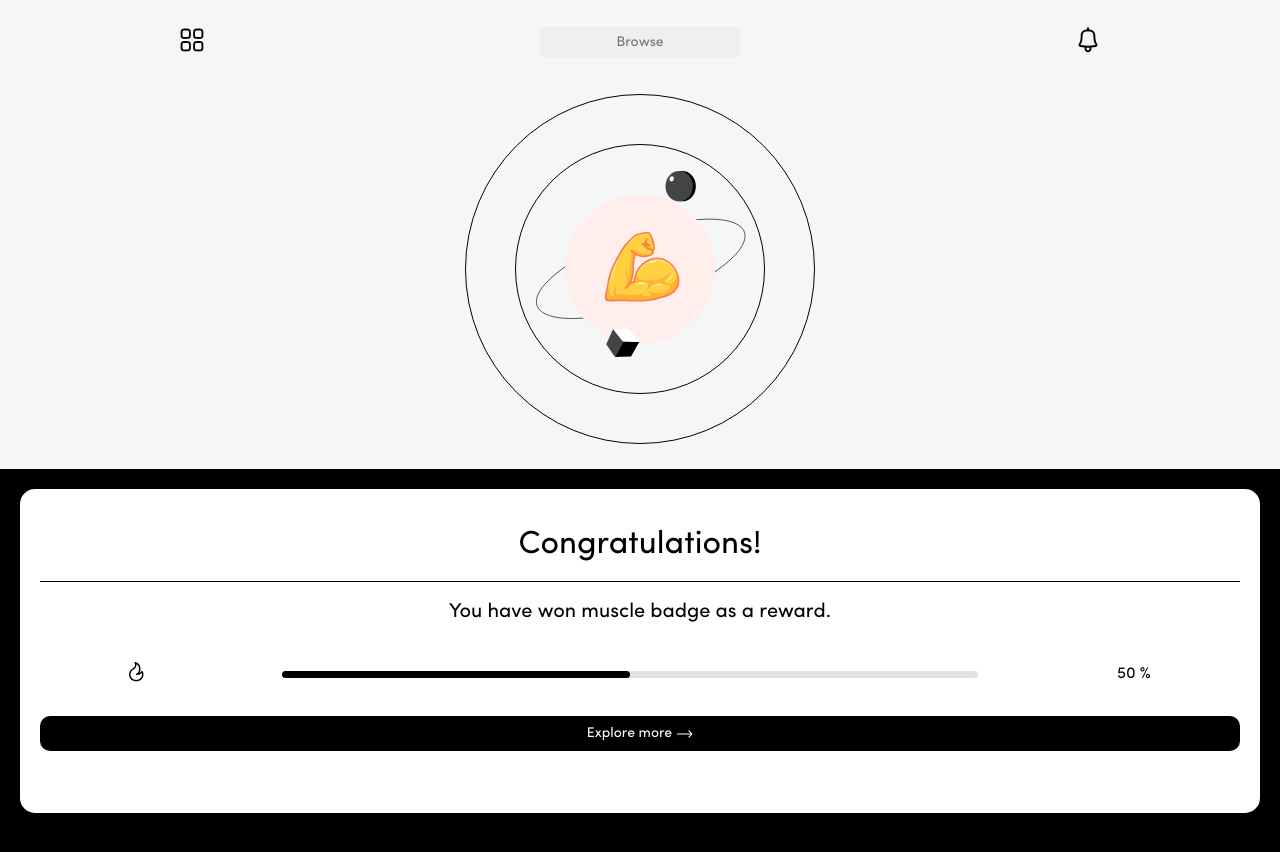
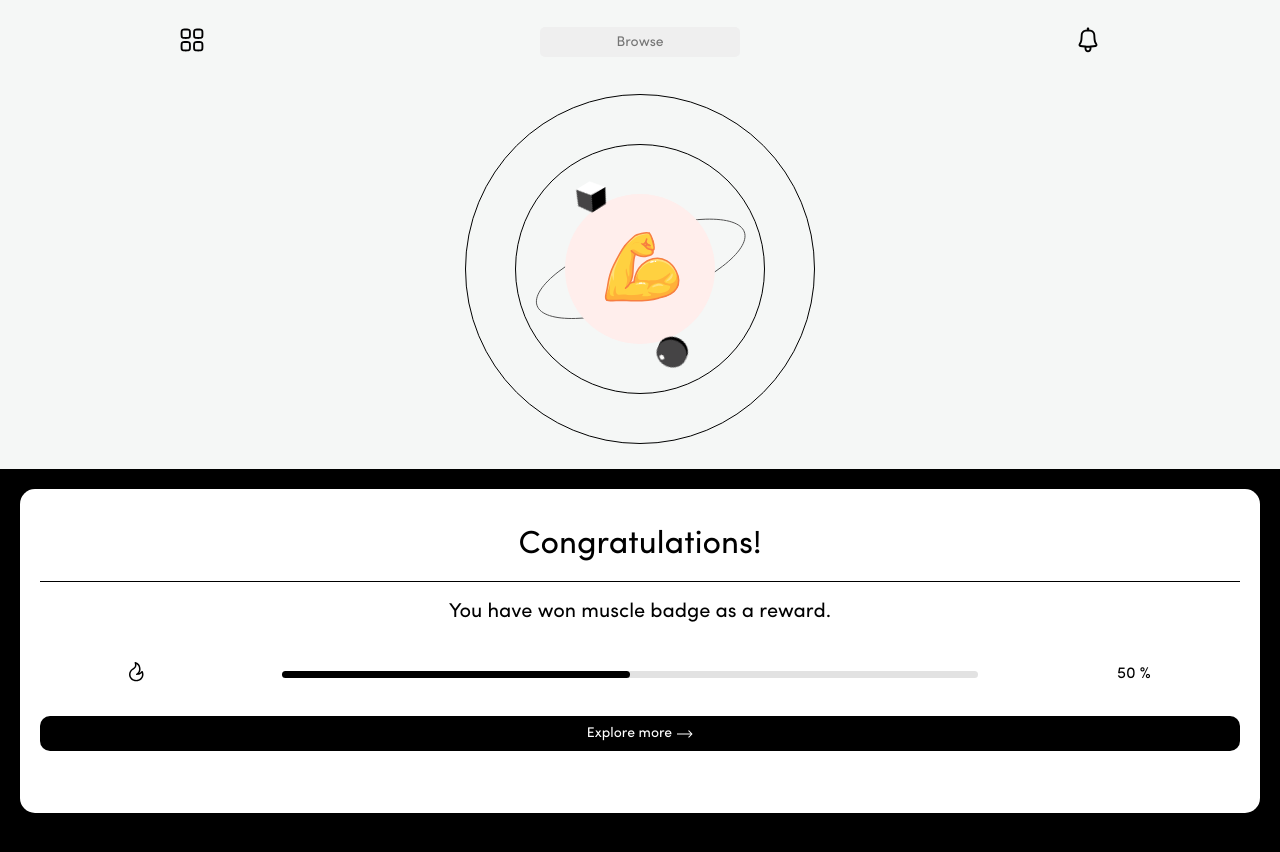
Before and after one commit to Gurubaran-B/Catalyst_consumer, a Next.js app: page /Reward in a window 1280 px wide. Shown: the top 852 px of the page. Built offline with nearby package versions, Linux system fonts and the light colour scheme.

Commit message:
reward animated

```diff
--- a/pages/Reward.js
+++ b/pages/Reward.js
@@ -1,6 +1,7 @@
 import React from 'react';
 import RewardCard from '../Components/RewardCard.js'
 import Lottie from 'react-lottie';
+import { motion } from 'framer-motion';
 import muscle from '../asset/Lottie/muscle.json';
 import styles from '../styles/Reward.module.css';
 
@@ -17,23 +18,75 @@ function Reward() {
 
     return (
         <div>
-            <div className={styles.container}>
-                <div className={styles["outer"] + " " + styles["circle"]}>
-                    <div className={styles["inner"] + " " + styles["circle"]} >
+            <motion.div
+                className={styles.container}
+                initial={{opacity: 0}}
+                animate={{opacity: 1}}
+                transition={{duration:0.5}}>
+
+                <motion.div
+                    className={styles["outer"] + " " + styles["circle"]}
+                    initial={{scale: 0.9}}
+                    animate={{scale: 1}}
+                    transition={{duration:0.8, scale: { type: "spring", stiffness: 250, mass: 3.5, bounce: 10 }}}>
+
+                    <motion.div
+                        className={styles["inner"] + " " + styles["circle"]}
+                        initial={{scale: 1.2}}
+                        animate={{scale: 1}}
+                        transition={{duration:0.8, scale: { type: "spring", stiffness: 250, mass: 3.5, bounce: 10 }}}>
+
                         <div className={styles.field}>
+
                             <div className={styles.ellipse}><img src='Ellipse.svg'/></div>
-                            <div className={styles.emoj}>
+
+                            <motion.div
+                                className={styles.emoj}
+                                initial={{scale: 1.3}}
+                                animate={{scale: 1}}
+                                transition={{duration:0.8, scale: { type: "spring", stiffness: 250, mass: 3.5, bounce: 10 }}}>
+
                                 <Lottie
                                     options={defaultOptions}
                                     height={100}
                                     width={100}/>
-                            </div>
-                            <div className={styles.globe}><img src='Globe.svg'/></div>
-                            <div className={styles.cube}><img src='Cube.svg'/></div>
+
+                            </motion.div>
+
+                            <motion.div
+                                className={styles.fieldElements}
+                                animate={{rotate: 360}}
+                                transition={{loop: Infinity, duration: 15, ease: 'linear'}}>
+
+                                <motion.div
+                                    className={styles.globe}
+                                    animate={{rotate: -360}}
+                                    transition={{loop: Infinity, duration: 10, ease: 'linear'}}>
+
+                                    <img src='Globe.svg'/>
+
+                                </motion.div>
+
+                                <motion.div
+                                    className={styles.cube}
+                                    animate={{rotate: 360}}
+                                    transition={{loop: Infinity, duration: 10, ease: 'linear'}}>
+
+                                    <img src='Cube.svg'/>
+
+                                </motion.div>
+
+                            </motion.div>
+
+
+
                         </div>
-                    </div>
-                </div>
-            </div>
+
+                    </motion.div>
+
+                </motion.div>
+
+            </motion.div>
 
             <div className={styles.bottom}>
                 <RewardCard/>
--- a/styles/Reward.module.css
+++ b/styles/Reward.module.css
@@ -31,6 +31,11 @@
     align-items: center;
     flex-direction: column;
     position: relative;
+    height: 100%;
+    width: 100%;
+}
+
+.fieldElements {
     height: 100%;
     width: 100%;
 }
```
